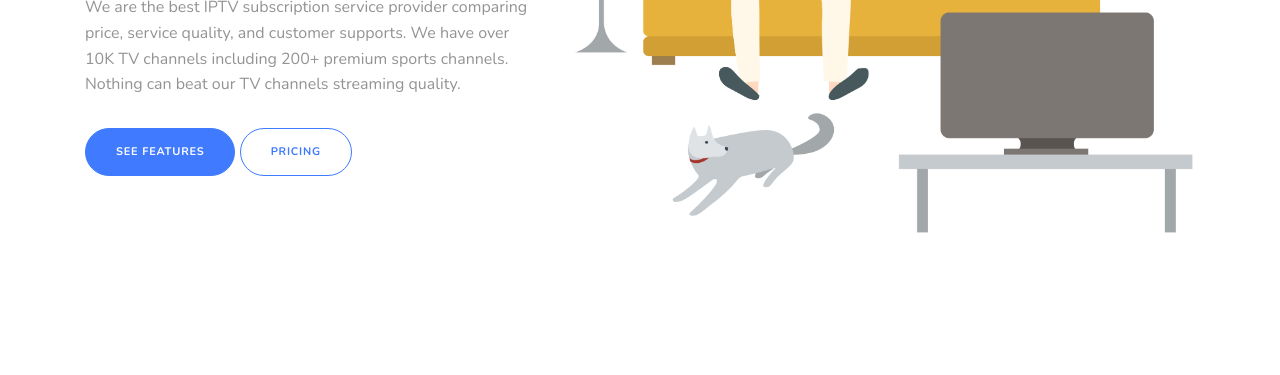
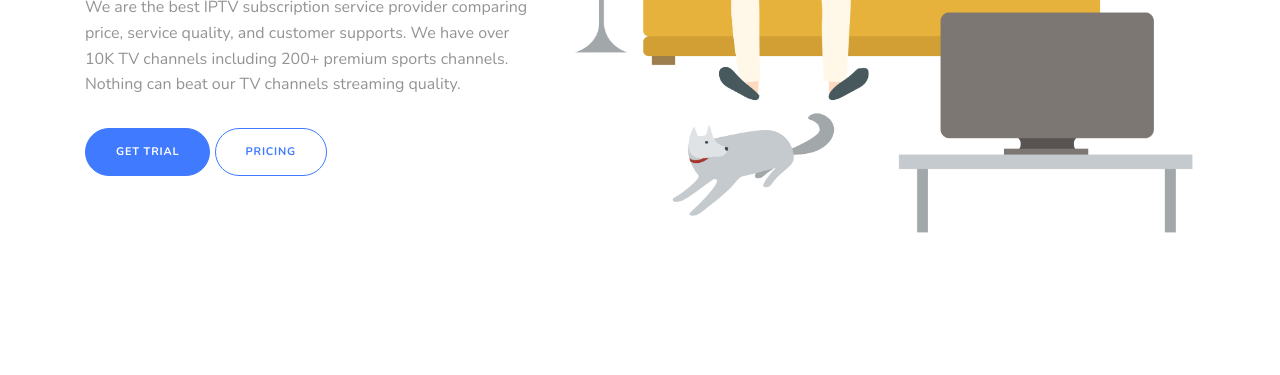
Before and after one commit to univisiononline/UnivisionIPTVWebsite, a plain HTML site: page index.html in a window 1280 px wide. Shown: the part 425-800 px from the top of the page. Drawn offline with nearby package versions, Linux system fonts and the light colour scheme; a script that the page names is missing; files whose address does not match are found by name.

Commit message:
Update index.html

```diff
--- a/index.html
+++ b/index.html
@@ -207,7 +207,7 @@ hs.src = ('../s10.histats.com/js15_as.js');
                 <p>We are the best IPTV subscription service provider comparing price, service quality, and customer supports. We have over 10K TV channels including 200+ premium sports channels. Nothing can beat our TV channels streaming quality.</p>
               </div> <!-- /.excerpt -->
               <p data-aos="fade-up"  data-aos-delay="200">
-                <a href="#features" class="btn btn-primary smoothscroll">See Features</a>
+                <a href="#features" class="btn btn-primary smoothscroll">Get Trial</a>
                 <a href="#pricing" class="btn btn-outline-primary smoothscroll">Pricing</a>
               </p>
 
```
